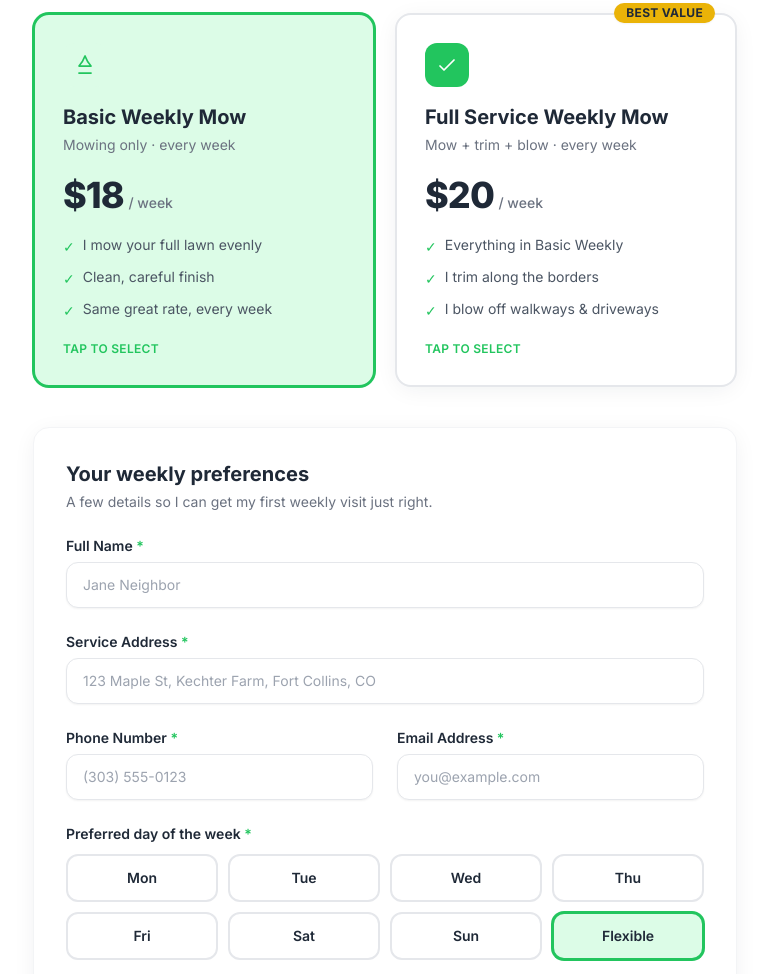
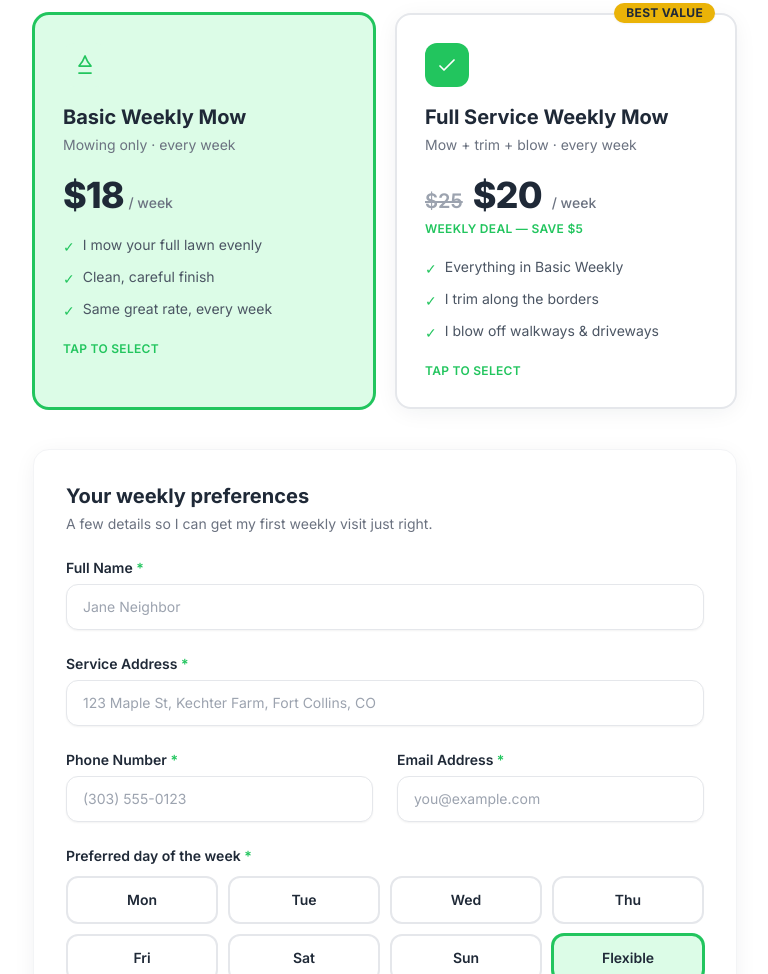
Before and after one commit to RyanFSpack/fieldscraft-lawn-care, a website: page weekly.html in a window 1280 px wide. Shown: the part 1487-2461 px from the top of the page, without its empty margins (255-1023 px from the left). Drawn offline with nearby package versions, Linux system fonts and the light colour scheme.

Commit message:
Show Full Service weekly deal with $25 struck through at $20.
Make the promo pricing obvious on the Full Service plan card with a regular price strikethrough and a short savings callout.

```diff
--- a/weekly.html
+++ b/weekly.html
@@ -227,9 +227,14 @@
                 </div>
                 <h3 class="text-xl font-bold text-brand-charcoal">Full Service Weekly Mow</h3>
                 <p class="mt-1 text-sm text-gray-500">Mow + trim + blow · every week</p>
-                <p class="mt-5">
+                <p class="mt-5 flex flex-wrap items-baseline gap-x-2.5 gap-y-1">
+                  <span class="text-xl font-semibold text-gray-400 line-through decoration-2" aria-hidden="true">$25</span>
+                  <span class="sr-only">Regularly $25 per week, now</span>
                   <span class="text-4xl font-extrabold tracking-tight text-brand-charcoal">$20</span>
                   <span class="text-sm font-medium text-gray-500"> / week</span>
+                </p>
+                <p class="mt-1.5 text-xs font-semibold uppercase tracking-wide text-brand-green">
+                  Weekly deal — save $5
                 </p>
                 <ul class="mt-5 space-y-2.5 text-sm text-gray-600">
                   <li class="flex gap-2"><span class="mt-0.5 text-brand-green" aria-hidden="true">✓</span> Everything in Basic Weekly</li>
```
